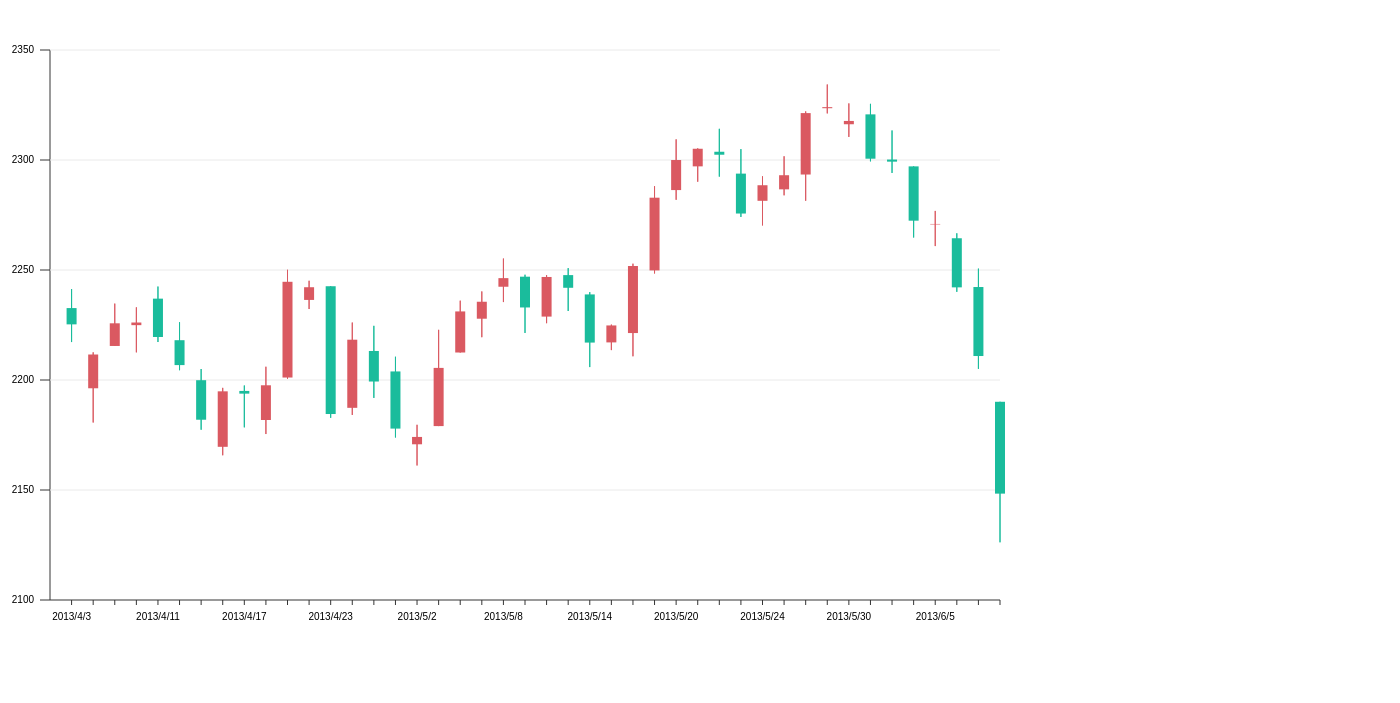
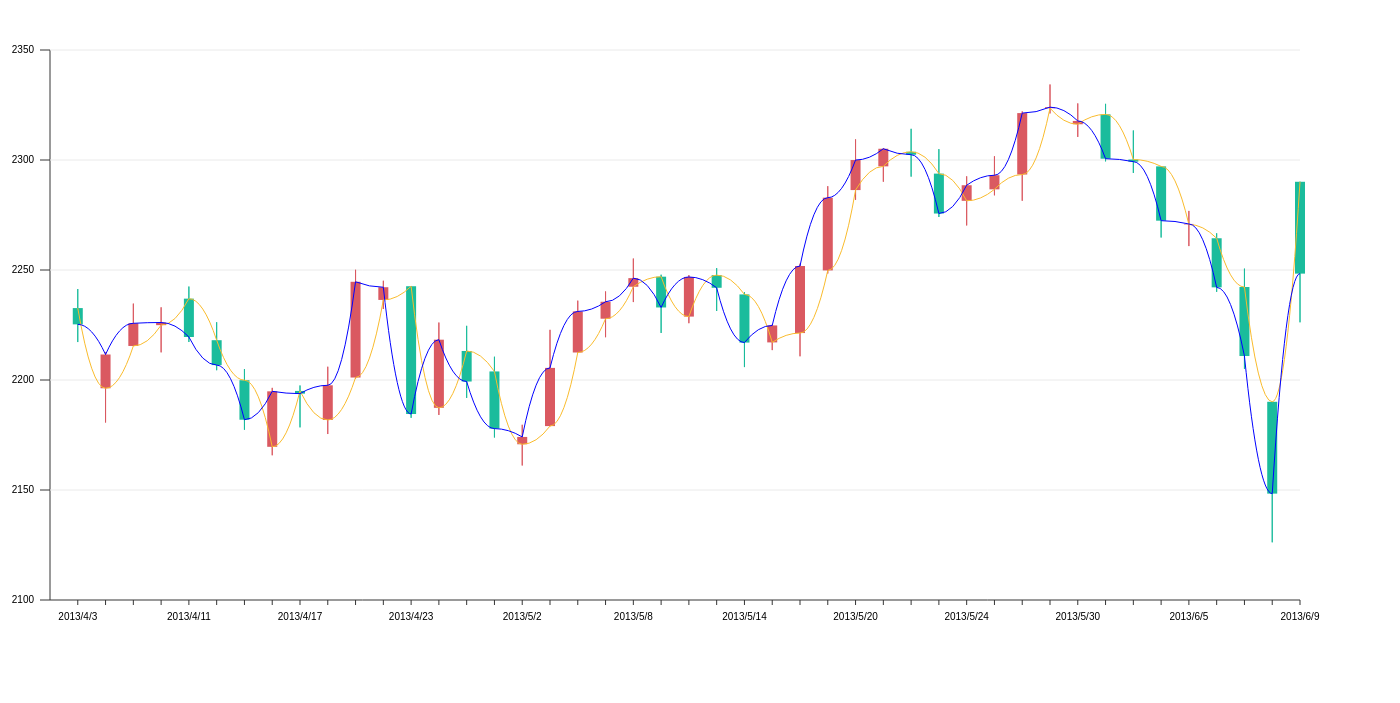
Before and after one commit to andyyxw/k-chart, a plain HTML site: page index.html in a window 1280 px wide. Shown: the whole page, 1400 px wide, since content can reach past the window. Drawn offline with Linux system fonts and the light colour scheme.

Commit message:
feat: 添加贝塞尔曲线

```diff
--- a/index.html
+++ b/index.html
@@ -16,7 +16,7 @@
     </style>
   </head>
   <body>
-    <canvas id="canvas" height="700" width="1100"></canvas>
-    <script src="./index.js"></script>
+    <canvas id="canvas" height="700" width="1400"></canvas>
+    <script type="module" src="./src/index.js"></script>
   </body>
 </html>
--- a/index.js
+++ b/src/index.js
@@ -1,4 +1,4 @@
-//时间 开盘价 收盘价 最低价 最高价
+// 时间 开盘价 收盘价 最低价 最高价
 const DATA = [
   ['2013/4/3', 2232.69, 2225.29, 2217.25, 2241.34],
   ['2013/4/8', 2196.24, 2211.59, 2180.67, 2212.59],
@@ -43,7 +43,8 @@ const DATA = [
   ['2013/6/5', 2270.71, 2270.93, 2260.87, 2276.86],
   ['2013/6/6', 2264.43, 2242.11, 2240.07, 2266.69],
   ['2013/6/7', 2242.26, 2210.9, 2205.07, 2250.63],
-  ['2013/6/13', 2190.1, 2148.35, 2126.22, 2190.1]
+  ['2013/6/8', 2190.1, 2148.35, 2126.22, 2190.1],
+  ['2013/6/9', 2290.1, 2248.35, 2226.22, 2290.1]
 ]
 
 const canvas = document.getElementById('canvas')
@@ -51,7 +52,7 @@ const ctx = makeHighRes(canvas)
 const statistics = splitData(DATA)
 // 基本绘图配置
 const options = {
-  chartZone: [50, 50, 1000, 600], // 坐标系的区域
+  chartZone: [50, 50, 1300, 600], // 坐标系的区域
   yAxisLabel: ['2100', '2150', '2200', '2250', '2300', '2350'], // y轴坐标
   xAxisLabel: statistics.categoryData, // x轴坐标
   data: statistics.values
@@ -118,7 +119,7 @@ function drawYLabels (options) {
     ctx.lineTo(options.chartZone[0], height)
     ctx.stroke()
     // 绘制辅助线
-    if(index === 0) return; // 排除x轴
+    if (index === 0) return // 排除x轴
     ctx.beginPath()
     ctx.strokeStyle = '#eaeaea'
     ctx.moveTo(options.chartZone[0], height)
@@ -159,6 +160,8 @@ function drawData (options) {
   const data = options.data
   const xLength = options.chartZone[2] - options.chartZone[0]
   const gap = xLength / options.xAxisLabel.length
+  const openingPriceCoords = []
+  const closingPriceCoords = []
 
   data.forEach((item, index) => {
     // 获取绘图颜色
@@ -172,12 +175,43 @@ function drawData (options) {
     ctx.lineTo(activeX, transCoord(item[3]))
     ctx.closePath()
     ctx.stroke()
+
+    const openingPrice = transCoord(item[0]) // 开盘价
+    const closingPrice = transCoord(item[1]) // 收盘价
+    openingPriceCoords.push([activeX, openingPrice])
+    closingPriceCoords.push([activeX, closingPrice])
+
     // 绘制开盘收盘矩形
     if (item[0] >= item[1]) {
-      ctx.fillRect(activeX - 5, transCoord(item[0]), 10, transCoord(item[1]) - transCoord(item[0]))
+      ctx.fillRect(activeX - 5, openingPrice, 10, closingPrice - openingPrice)
     } else {
-      ctx.fillRect(activeX - 5, transCoord(item[1]), 10, transCoord(item[0]) - transCoord(item[1]))
+      ctx.fillRect(activeX - 5, closingPrice, 10, openingPrice - closingPrice)
     }
+  })
+
+  // 绘制曲线图
+  drawCurve(openingPriceCoords, '#f9bb2d') // 开盘价曲线图
+  drawCurve(closingPriceCoords, 'blue') // 收盘价曲线图
+}
+
+/**
+ * 绘制曲线图
+ */
+function drawCurve (data, style) {
+  data.forEach((item, index) => {
+    const nextPoint = data[index + 1]
+    if (!nextPoint) return
+
+    // item[1] > nextPoint[1]
+    ctx.beginPath()
+    ctx.moveTo(...item)
+    ctx.quadraticCurveTo(
+      (item[0] + nextPoint[0]) / 2,
+      Math.random() > 0.5 ? Math.min(item[1], nextPoint[1]) : Math.max(item[1], nextPoint[1]),
+      ...nextPoint
+    )
+    ctx.strokeStyle = style
+    ctx.stroke()
   })
 }
 
```
